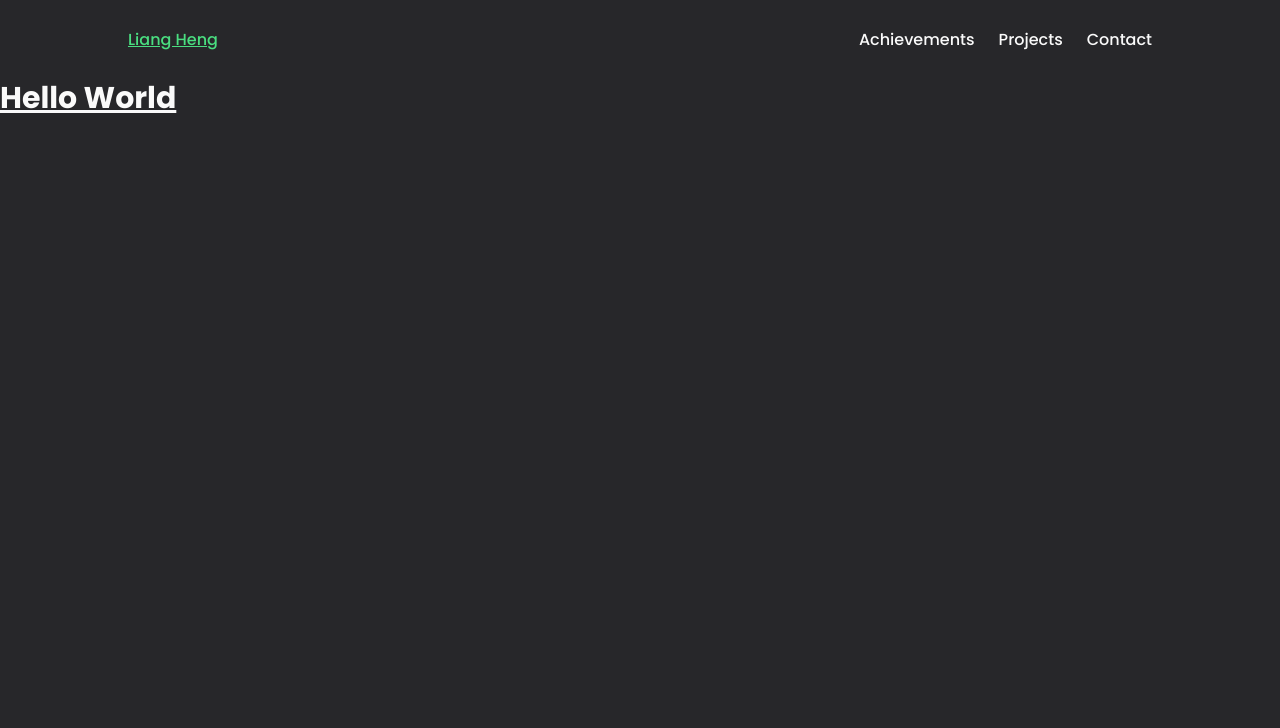
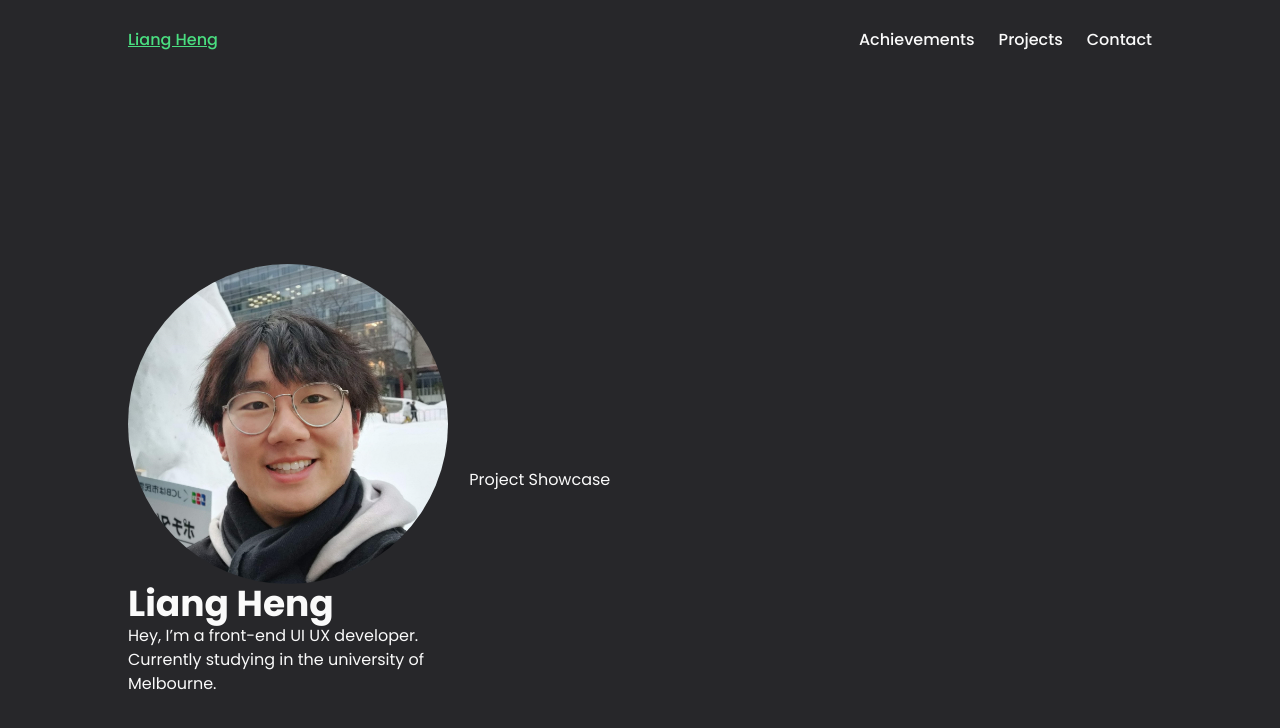
Before and after one commit to e3lo/liangh.me, a React (Vite) app: page / in a window 1280 px wide. Shown: the top 728 px of the page. Built offline with nearby package versions, Linux system fonts and the light colour scheme.

Commit message:
Added template for Hero banner

```diff
--- /dev/null
+++ b/src/components/HeroBanner.tsx
@@ -0,0 +1,19 @@
+import profilePic from "../assets/profilePic.jpg";
+
+const HeroBanner = () => {
+  return (
+    <div className="flex items-center h-screen">
+      <div className="basis-1/3">
+        <img className="rounded-full max-w-xs m" src={profilePic}></img>
+        <div>
+          <h1 className="text-4xl font-bold">Liang Heng</h1>
+          Hey, I’m a front-end UI UX developer. Currently studying in the
+          university of Melbourne.
+        </div>
+      </div>
+      <div className="basis-1/3">Project Showcase</div>
+    </div>
+  );
+};
+
+export default HeroBanner;
--- a/src/routes/Home.tsx
+++ b/src/routes/Home.tsx
@@ -1,9 +1,12 @@
 import NavigationBar from "../components/NavigationBar";
+import HeroBanner from "../components/HeroBanner";
 function Home() {
   return (
     <>
       <NavigationBar />
-      <h1 className="text-3xl font-bold underline"> Hello World</h1>
+      <div className="max-w-6xl mx-32">
+        <HeroBanner />
+      </div>
     </>
   );
 }
```
Also changed, not shown: src/assets/profilePic.jpg (added).
